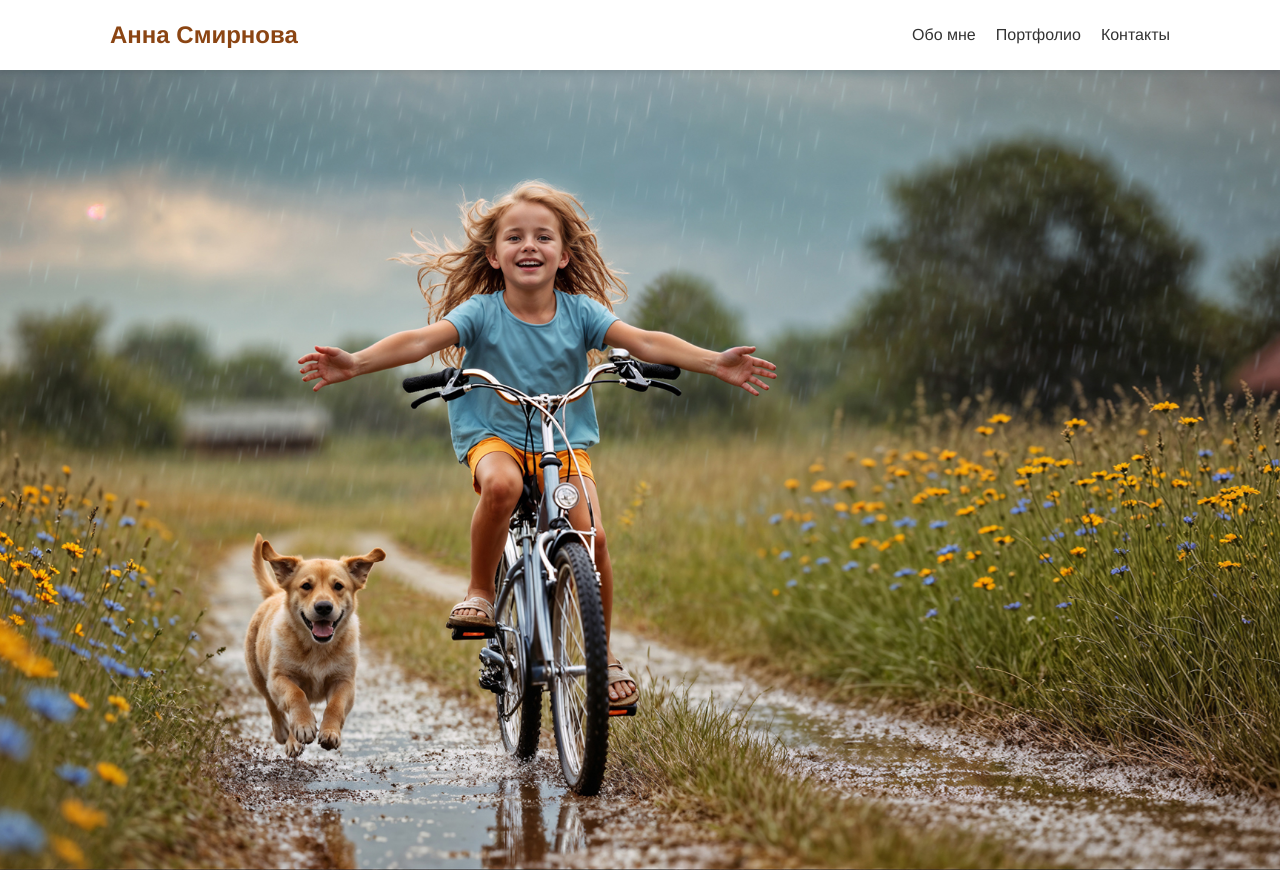
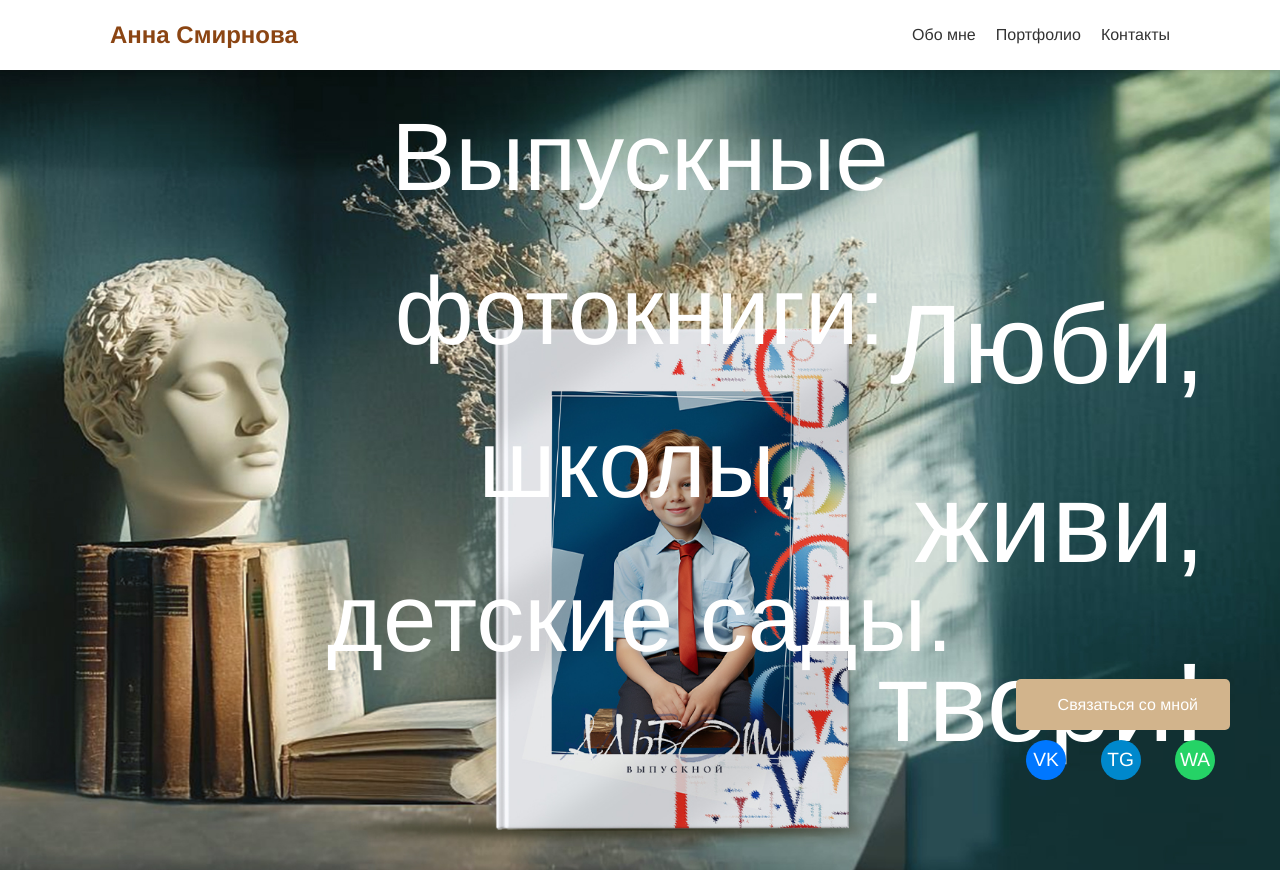
Before and after one commit to vet1944S/-, a plain HTML site: page index.html in a window 1280 px wide. Shown: the top 870 px of the page. Drawn offline with Linux system fonts and the light colour scheme.

Commit message:
Лендинг 6

```diff
--- a/index.html
+++ b/index.html
@@ -95,7 +95,7 @@
             align-items: flex-start;
             text-align: center;
             color: #fff;
-            background: url('Шапка 4.jpg') no-repeat center center/cover;
+            background: url('Шапка 5.jpg') no-repeat center center/cover;
         }
 
         #hero h1 {
@@ -334,6 +334,16 @@
     <header id="hero">
         <div class="container">
             <h1>Выпускные фотокниги: детские сады и школы</h1>
+            <div style="position: absolute; top: 80px; left: 50%; transform: translateX(-50%); color: #fff; font-size: 6rem;">Выпускные фотокниги: школы, детские сады.</div>
+            <div style="position: absolute; right: 75px; top: 50%; transform: translateY(-145px); color: #fff; text-align: right; font-size: 7rem;">Люби,<br>живи,<br>твори!</div>
+            <div style="position: absolute; bottom: 20px; right: 50px; text-align: right;">
+                <a href="#contact" class="btn" style="padding-left: 42px;">Связаться со мной</a>
+                <div style="margin-top: 10px;">
+                    <a href="#" style="display: inline-block; width: 40px; height: 40px; background: #0077ff; border-radius: 50%; color: #fff; text-align: center; line-height: 40px; margin: 0 15px; font-size: 1.2rem; text-decoration: none;">VK</a>
+                    <a href="#" style="display: inline-block; width: 40px; height: 40px; background: #0088cc; border-radius: 50%; color: #fff; text-align: center; line-height: 40px; margin: 0 15px; font-size: 1.2rem; text-decoration: none;">TG</a>
+                    <a href="#" style="display: inline-block; width: 40px; height: 40px; background: #25d366; border-radius: 50%; color: #fff; text-align: center; line-height: 40px; margin: 0 15px; font-size: 1.2rem; text-decoration: none;">WA</a>
+                </div>
+            </div>
         </div>
     </header>
 
```
Also changed, not shown: Шапка 5.jpg (added).
